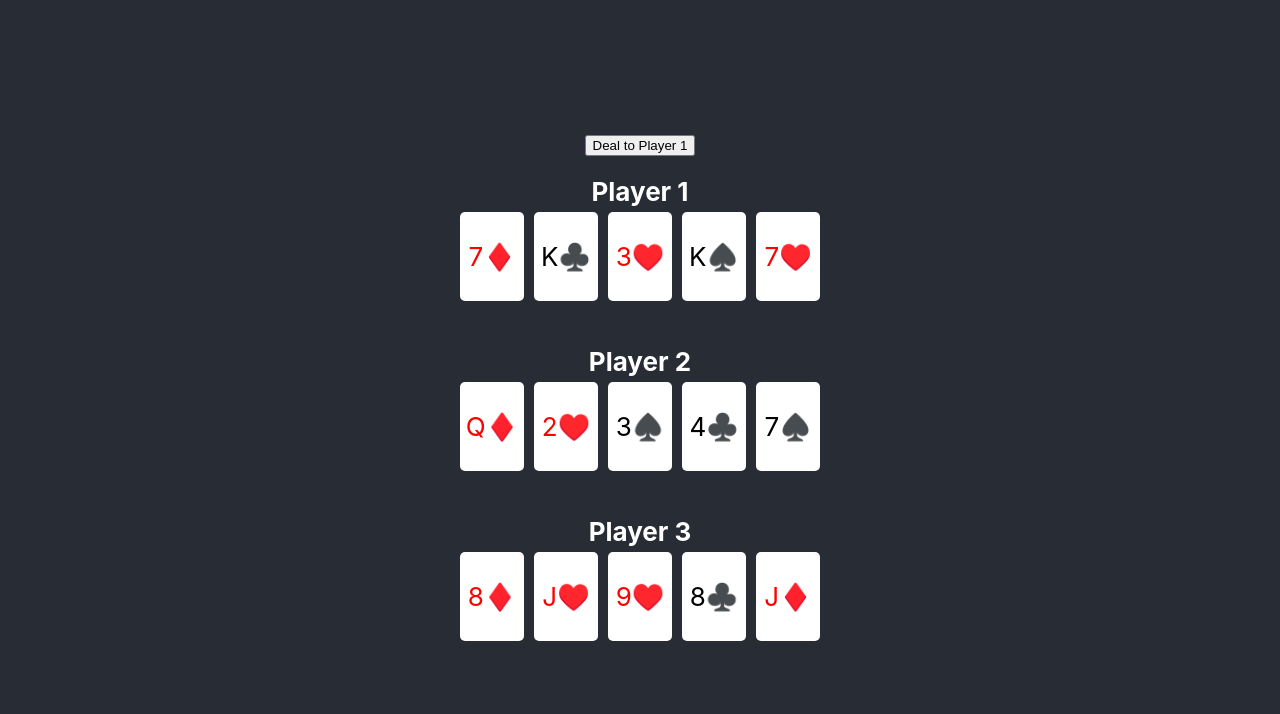
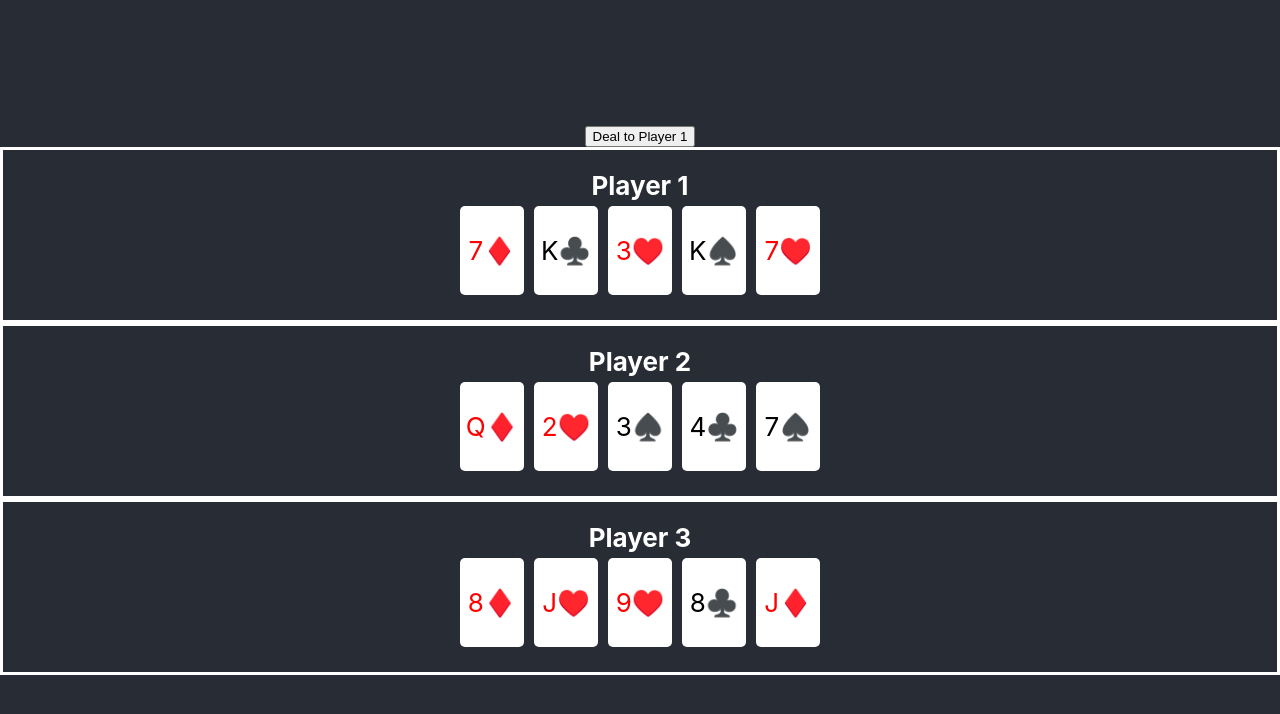
Before and after one commit to wonderley/code-for-videos, a React (Create React App) app in the folder go-fish/frontend/: page / in a window 1280 px wide. Shown: the top 714 px of the page. Built offline with nearby package versions, Linux system fonts and the light colour scheme.

Commit message:
add border around players

```diff
--- a/go-fish/frontend/src/hand.js
+++ b/go-fish/frontend/src/hand.js
@@ -6,6 +6,7 @@ export default function Hand(
       width: '100%',
       padding: 20,
       boxSizing: 'border-box',
+      border: '3px solid white',
     }}>
       <span style={{
         color: 'white',
```
